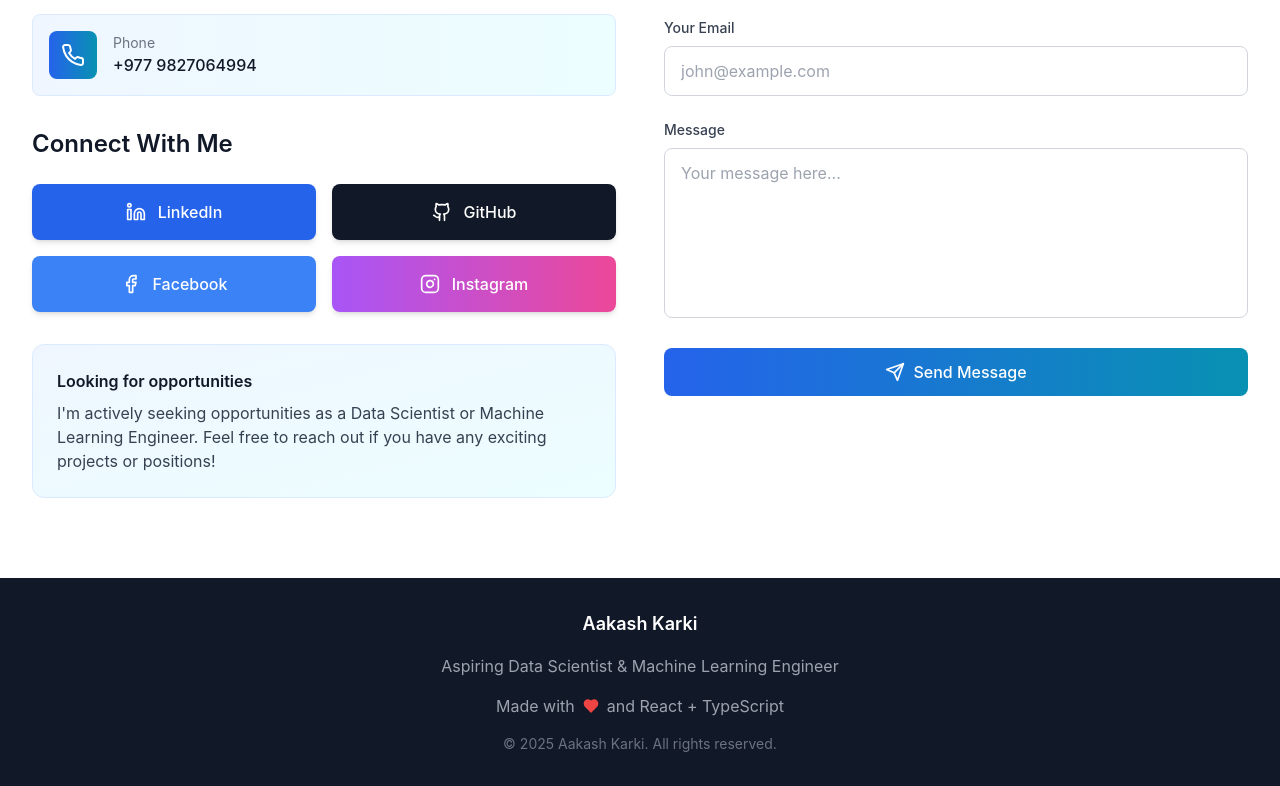
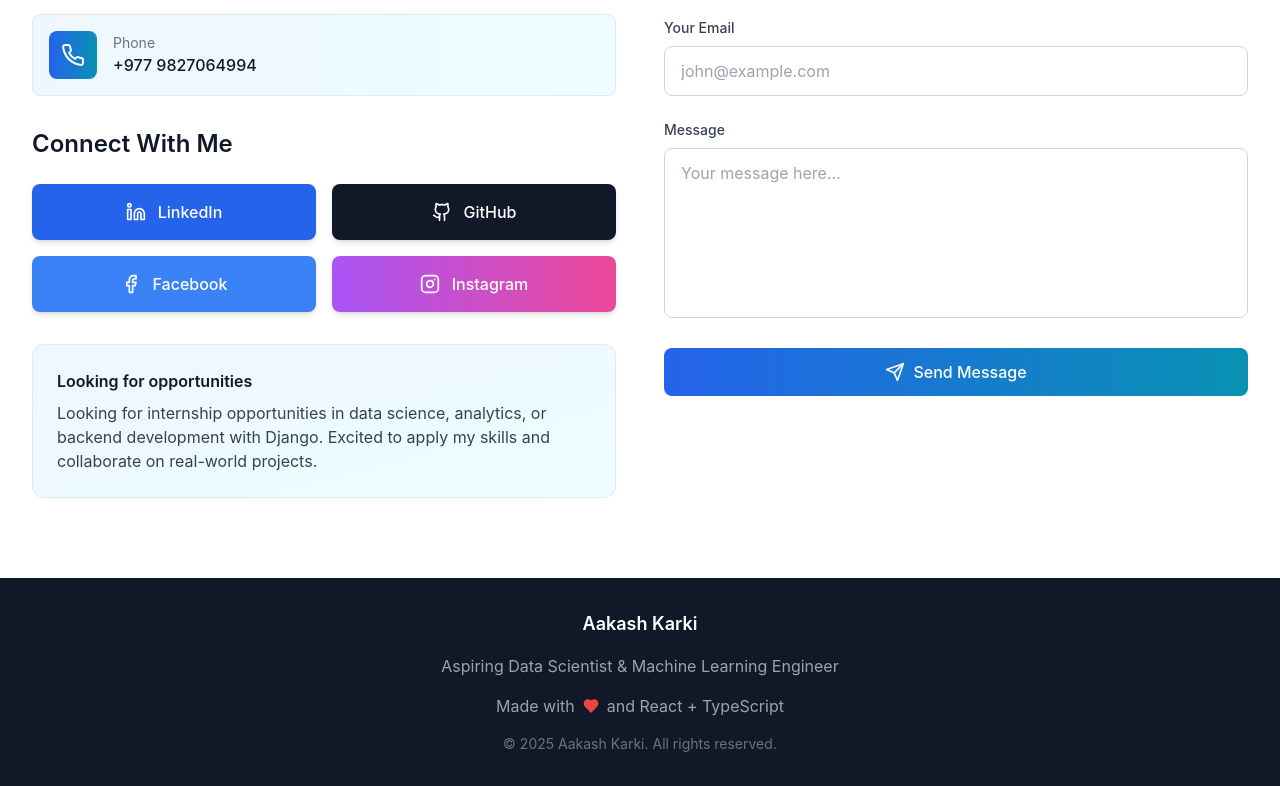
Before and after one commit to Carkey-Aakash/MyPORTFOLIO, a React (Vite) app in the folder project/: page / in a window 1280 px wide. Shown: the part 5367-6153 px from the top of the page. Built offline with nearby package versions, Linux system fonts and the light colour scheme.

Commit message:
Changes contact.tsx

```diff
--- a/project/src/components/Contact.tsx
+++ b/project/src/components/Contact.tsx
@@ -120,8 +120,8 @@ const Contact = () => {
             <div className="bg-gradient-to-br from-blue-50 to-cyan-50 p-6 rounded-xl border border-blue-100">
               <h4 className="font-semibold text-gray-900 mb-2">Looking for opportunities</h4>
               <p className="text-gray-700">
-                I'm actively seeking opportunities as a Data Scientist or Machine Learning Engineer.
-                Feel free to reach out if you have any exciting projects or positions!
+                Looking for internship opportunities in data science, analytics, or backend development with Django.
+Excited to apply my skills and collaborate on real-world projects.
               </p>
             </div>
           </div>
```
